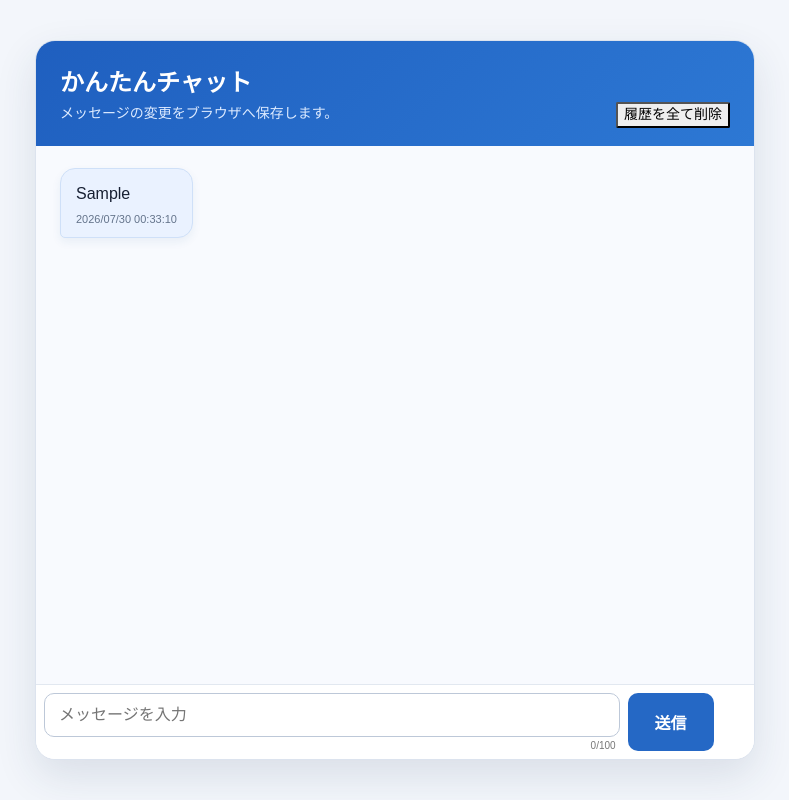
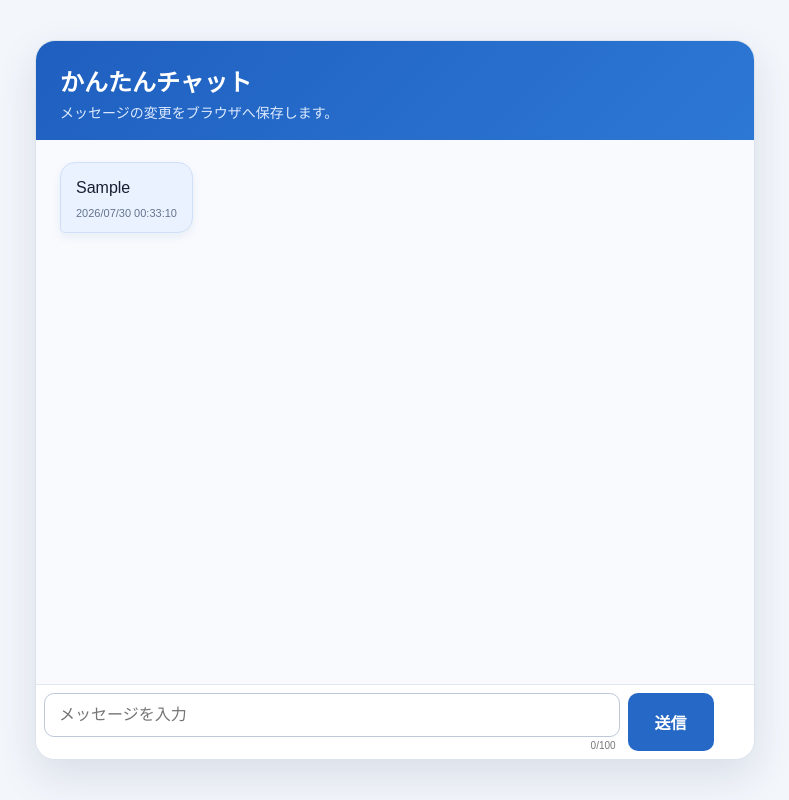
Before and after one commit to kotaniteppei-sudo/use-state-chat, a React (Vite) app: page / in a window 1280 px wide. Both pictures are taken after typing "Sample" into the empty fields and a click on the button "送信". Shown: the whole page, without its empty margins (245-1034 px from the left). Built offline with nearby package versions, Linux system fonts and the light colour scheme.

Commit message:
finished

```diff
--- a/src/App.tsx
+++ b/src/App.tsx
@@ -1,12 +1,9 @@
+import "./App.css";
 import { useState, useEffect } from "react";
-import type { FormEvent } from "react";
-import "./App.css";
-
-type ChatMessage = {
-  id: string;
-  text: string;
-  sentAt: string;
-};
+import type { ChatMessage } from "./types/chat";
+import { ChatHeader } from "./compornents/ChatHeader";
+import { MessageList } from "./compornents/MessageList";
+import { MessageForm } from "./compornents/MessageForm";
 
 function isChatMessage(arg: unknown): arg is ChatMessage {
   return (
@@ -56,29 +53,16 @@ function savedMessages(messages: ChatMessage[]): void {
   }
 }
 
-function formatDateTime(isoString: string): string {
-  return new Intl.DateTimeFormat("ja-JP", {
-    year: "numeric",
-    month: "2-digit",
-    day: "2-digit",
-    hour: "2-digit",
-    minute: "2-digit",
-    second: "2-digit",
-  }).format(new Date(isoString));
-}
-
 export default function App() {
-  const [message, setMessage] = useState("");
+  const [draftMessage, setDraftMessage] = useState("");
   const [messages, setMessages] = useState<ChatMessage[]>(loadMessages);
 
   useEffect(() => {
     savedMessages(messages);
   }, [messages]);
 
-  function handleSubmit(event: FormEvent<HTMLFormElement>) {
-    event.preventDefault();
-
-    const trimmedMessage = message.trim();
+  function handleSend() {
+    const trimmedMessage = draftMessage.trim();
 
     if (trimmedMessage === "") {
       return;
@@ -91,56 +75,18 @@ export default function App() {
     };
 
     setMessages((previousMessages) => [...previousMessages, newMessage]);
-    setMessage("");
+    setDraftMessage("");
   }
 
   return (
     <main className="chat-app">
-      <header className="chat-header">
-        <h1>かんたんチャット</h1>
-        <div>
-          <p>メッセージの変更をブラウザへ保存します。</p>
-          <button onClick={() => setMessages([])}>履歴を全て削除</button>
-        </div>
-      </header>
-
-      <section
-        className="message-list"
-        aria-label="メッセージ一覧"
-        aria-live="polite"
-      >
-        {messages.length === 0 ? (
-          <p className="empty-message">まだメッセージはありません。</p>
-        ) : (
-          messages.map((item) => (
-            <article className="message-card" key={item.id}>
-              <p>{item.text}</p>
-              <time className="sent-at" dateTime={item.sentAt}>
-                {formatDateTime(item.sentAt)}
-              </time>
-            </article>
-          ))
-        )}
-      </section>
-
-      <form className="message-form" onSubmit={handleSubmit}>
-        <label className="sr-only" htmlFor="message">
-          メッセージ
-        </label>
-        <div>
-          <input
-            id="message"
-            type="text"
-            value={message}
-            onChange={(event) => setMessage(event.target.value)}
-            placeholder="メッセージを入力"
-            autoComplete="off"
-            maxLength={100}
-          />
-          <p>{message.length}/100</p>
-        </div>
-        <button type="submit">送信</button>
-      </form>
+      <ChatHeader />
+      <MessageList messages={messages} />
+      <MessageForm
+        draftMessage={draftMessage}
+        onDraftMessageChange={setDraftMessage}
+        onSend={handleSend}
+      />
     </main>
   );
 }
--- /dev/null
+++ b/src/compornents/ChatHeader.tsx
@@ -0,0 +1,10 @@
+export function ChatHeader() {
+  return (
+    <header className="chat-header">
+      <h1>かんたんチャット</h1>
+      <div>
+        <p>メッセージの変更をブラウザへ保存します。</p>
+      </div>
+    </header>
+  )
+}
--- /dev/null
+++ b/src/compornents/MessageForm.tsx
@@ -0,0 +1,41 @@
+import type { FormEvent } from "react";
+
+type MessageFormProps = {
+  draftMessage: string;
+  onDraftMessageChange: (value: string) => void;
+  onSend: () => void;
+};
+
+export function MessageForm({
+  draftMessage,
+  onDraftMessageChange,
+  onSend,
+}: MessageFormProps) {
+  //
+  function handleSubmit(event: FormEvent<HTMLFormElement>) {
+    event.preventDefault();
+    onSend();
+  }
+
+  return (
+    <form className="message-form" onSubmit={handleSubmit}>
+      <label className="sr-only" htmlFor="message">
+        メッセージ
+      </label>
+
+      <div>
+        <input
+          id="message"
+          type="text"
+          value={draftMessage}
+          onChange={(event) => onDraftMessageChange(event.target.value)}
+          placeholder="メッセージを入力"
+          autoComplete="off"
+          maxLength={100}
+        />
+        <p>{draftMessage.length}/100</p>
+      </div>
+      <button type="submit">送信</button>
+    </form>
+  );
+}
--- /dev/null
+++ b/src/compornents/MessageItem.tsx
@@ -0,0 +1,27 @@
+import type { ChatMessage } from "../types/chat";
+
+type MessageItemProps = {
+  message: ChatMessage;
+};
+
+function formatDateTime(isoString: string): string {
+  return new Intl.DateTimeFormat("ja-JP", {
+    year: "numeric",
+    month: "2-digit",
+    day: "2-digit",
+    hour: "2-digit",
+    minute: "2-digit",
+    second: "2-digit",
+  }).format(new Date(isoString));
+}
+
+export function MessageItem({ message }: MessageItemProps) {
+  return (
+    <article className="message-card">
+      <p>{message.text}</p>
+      <time className="sent-at" dateTime={message.sentAt}>
+        {formatDateTime(message.sentAt)}
+      </time>
+    </article>
+  );
+}
--- /dev/null
+++ b/src/compornents/MessageList.tsx
@@ -0,0 +1,24 @@
+import type { ChatMessage } from "../types/chat";
+import { MessageItem } from "./MessageItem";
+
+type MessageListProps = {
+  messages: ChatMessage[];
+};
+
+export function MessageList({ messages }: MessageListProps) {
+  return (
+    <section
+      className="message-list"
+      aria-label="メッセージ一覧"
+      aria-live="polite"
+    >
+      {messages.length === 0 ? (
+        <p className="empty-message">まだメッセージはありません。</p>
+      ) : (
+        messages.map((message) => (
+          <MessageItem key={message.id} message={message} />
+        ))
+      )}
+    </section>
+  );
+}
--- /dev/null
+++ b/src/types/chat.ts
@@ -0,0 +1,5 @@
+export type ChatMessage = {
+  id: string;
+  text: string;
+  sentAt: string;
+};
```
Also changed, not shown: src/main.tsx (+5 -5 lines).
